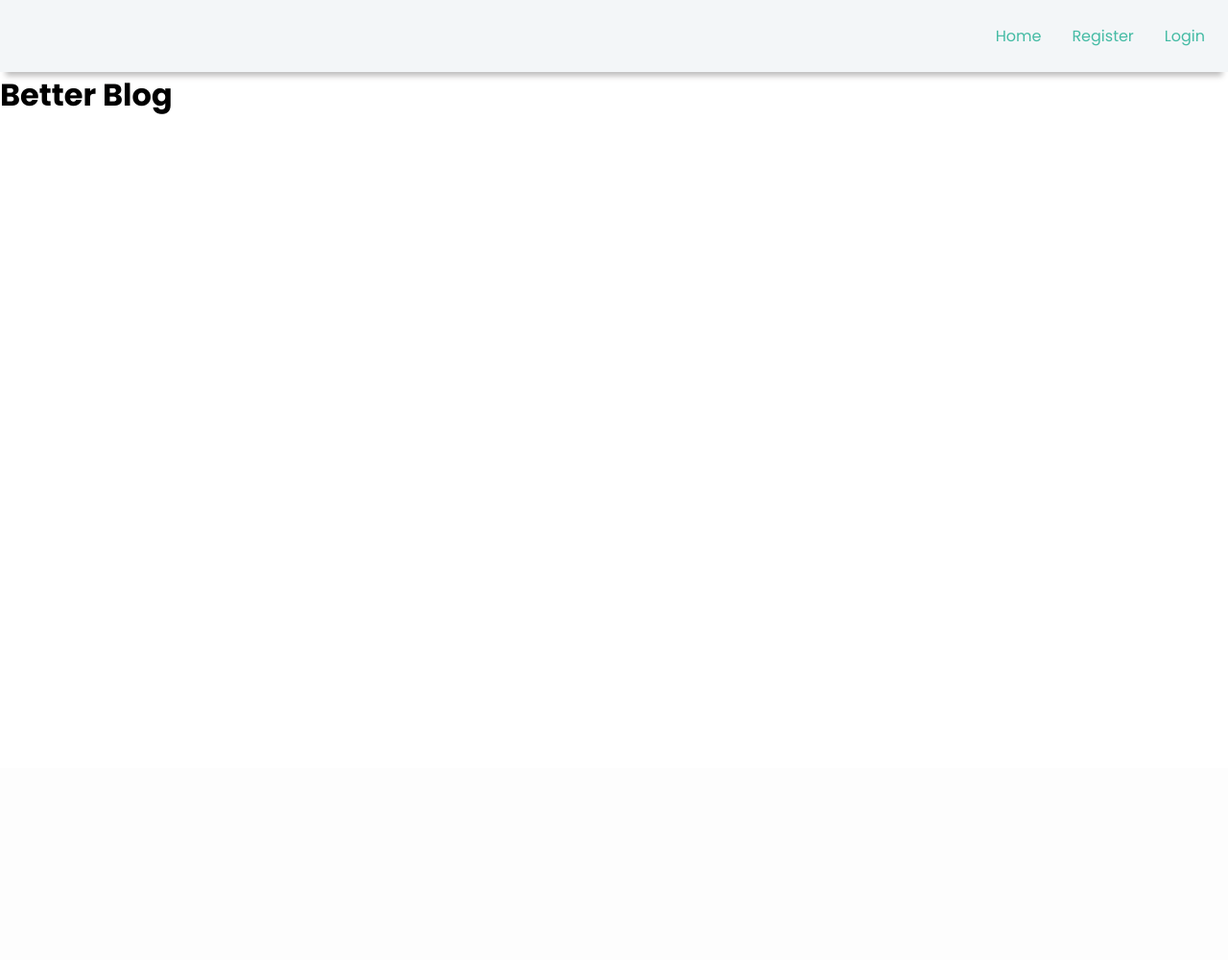
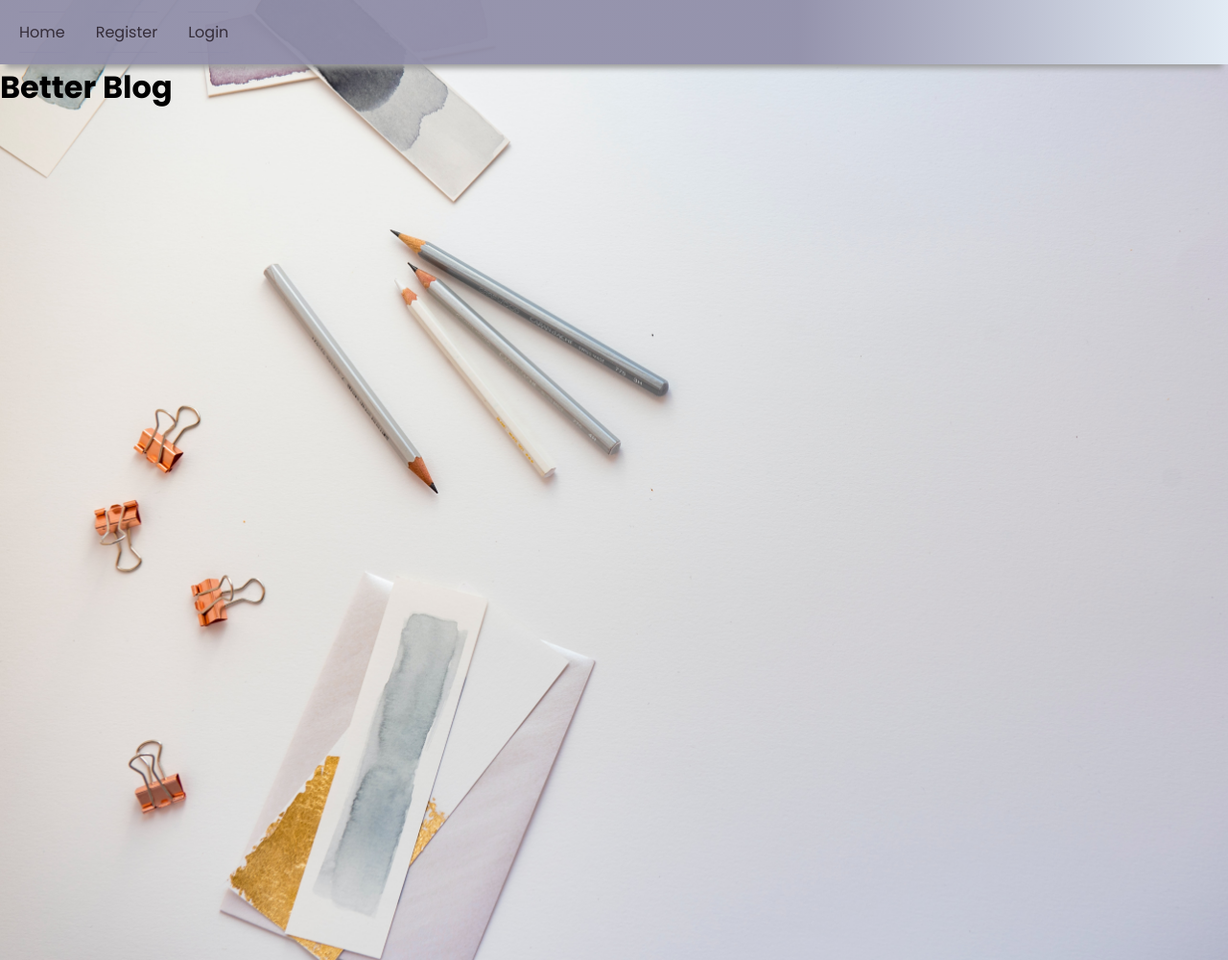
Before and after one commit to mercuryretro/simple_blog, a Django app: page / in a window 1280 px wide. Shown: the whole page at 96% size. Before the commit the page ends 119 px from the top, so only its background shows below. Run offline with Django 3.2, Linux system fonts and the light colour scheme; some libraries are stand-ins or nearby versions.

Commit message:
Re-evaluated color scheme, found BG image and applied, redid navbar to fit new scheme

```diff
--- a/blog_app/static/css/style.css
+++ b/blog_app/static/css/style.css
@@ -1,8 +1,9 @@
 /* palette: #f3f6f8 (almost white),
-#44bba4 (teal blue),
-#393e41 (cool grey),
-#d3d0cb (timberwolf),
-#fc4622 (chinese orange) */
+#352D39 (black coffee)
+#A1AEBB (cadet blue)
+#F4ECE2 (linen)
+#9A8FA9 (glossy grape)
+#C2781E (ochre) */
 
 
 * {
@@ -14,33 +15,49 @@
 	margin: 0;
 }
 
-
+body {
+    background-image: url(/static/imgs/joanna-kosinska-RE-8WswW95o-unsplash.jpg);
+    background-repeat: no-repeat;
+    background-size: cover;
+    background-position: left;
+    height: 1000px;
+}
 
 /* Navbar styling */
 .navbar{
     display: flex;
-    justify-content: flex-end;
-    align-items: flex-end;
-    color:#44BBA4;
+    justify-content: flex-start;
     text-decoration: none;
-    padding: 1em;
+    padding: .75em;
     gap: 1em;
-    box-shadow: 0 10px 6px -6px rgb(189, 188, 188);
+    box-shadow: 0 10px 6px -6px rgb(158, 158, 158);
 }
 #nav-1{
-    background-color:#f3f6f8;
+    /* background-color:#f3f6f8; */
+    background: rgb(226, 235, 244);
+    background: linear-gradient(90deg, rgba(145,143,169,0.95) 65%,rgba(226,235,244,1) 100%);
+    z-index: auto;
 }
 .nav-items{
     transition: 0.5s ease;
     text-decoration: none;
-    color:#44BBA4;
-    border-bottom: 1px solid #f3f6f8;
-    border-top: 1px solid #f3f6f8;
+    color:#352d39;
+    border-bottom: 1px solid rgba(145,143,169,0.95);
+    border-top: 1px solid rgba(145,143,169,0.95);
     padding: .5em 0;
     margin: 0 .5em;
 }
 .nav-items:hover, .nav-items:focus{
-    border-top: 1px solid #44BBA4;
-    border-bottom: 1px solid #44BBA4;
+    border-top: 1px solid #352d39;
+    border-bottom: 1px solid #352d39;
     padding: .35em 0;
 }
+
+/* Main Content styling */
+/* .main-content {
+    background-image: url(/static/imgs/joanna-kosinska-RE-8WswW95o-unsplash.jpg);
+    background-repeat: no-repeat;
+    background-size: cover;
+    background-position: left;
+    height: 1000px;
+} */
```
Also changed, not shown: blog_app/static/imgs/joanna-kosinska-RE-8WswW95o-unsplash.jpg (added).
